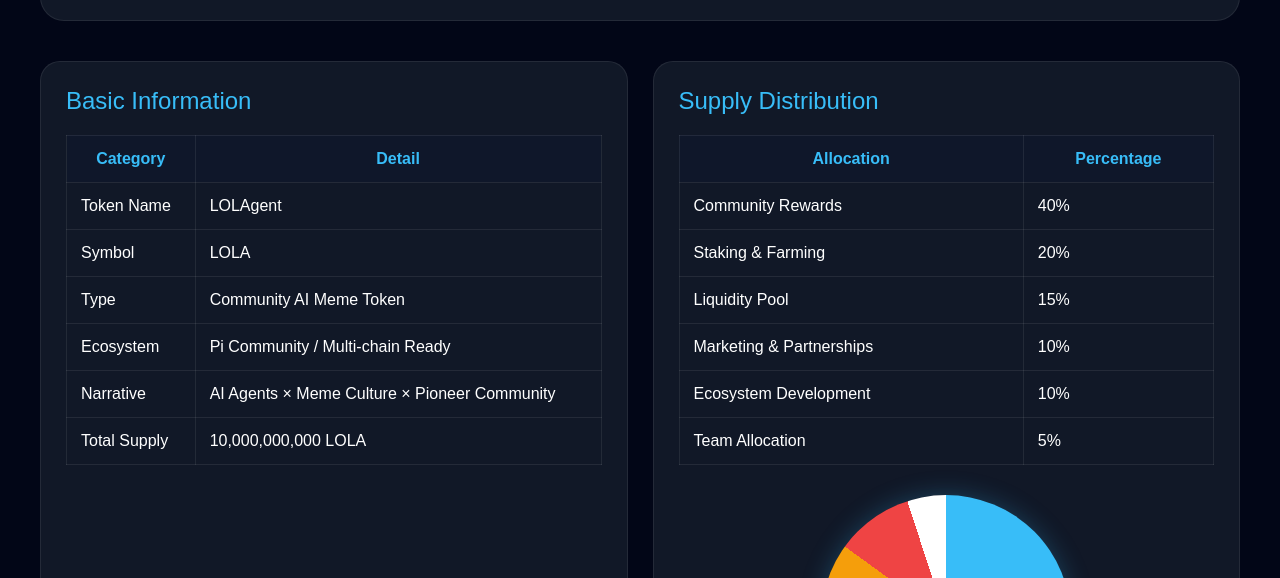
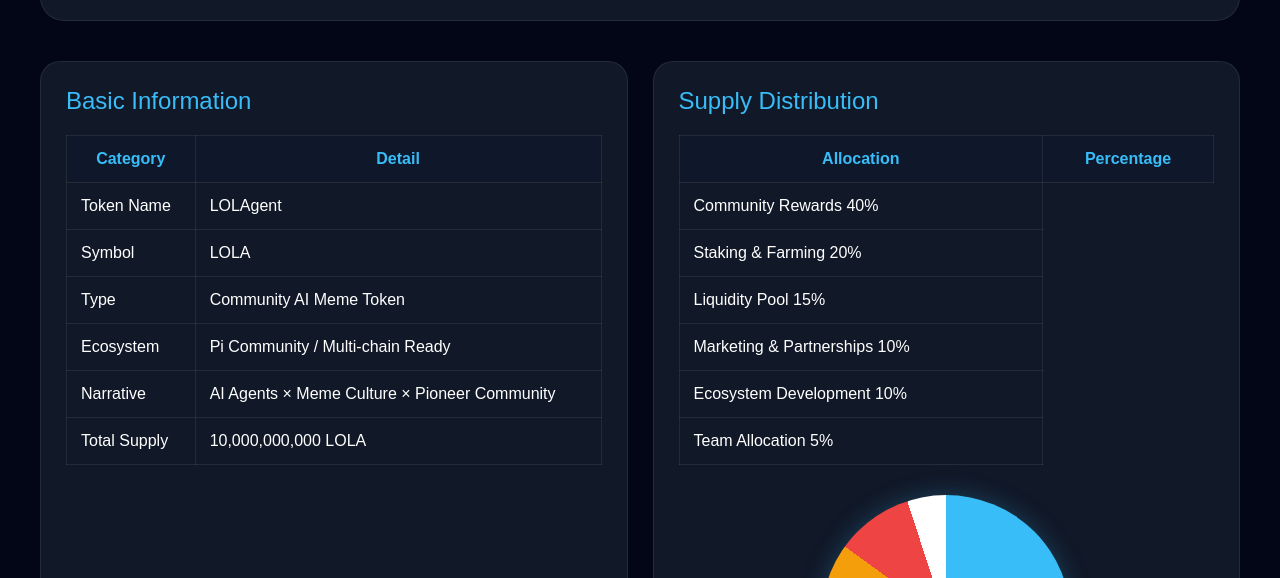
Before and after one commit to mursidi93/lolagent, a website: page whitepaper.html in a window 1280 px wide. Shown: the part 222-800 px from the top of the page. Drawn offline with Linux system fonts and the light colour scheme.

Commit message:
Update whitepaper.html

```diff
--- a/whitepaper.html
+++ b/whitepaper.html
@@ -204,33 +204,27 @@ Supply Distribution
 </tr>
 
 <tr>
-<td>Community Rewards</td>
-<td>40%</td>
+<td>Community Rewards 40%</td>
 </tr>
 
 <tr>
-<td>Staking & Farming</td>
-<td>20%</td>
+<td>Staking & Farming 20%</td>
 </tr>
 
 <tr>
-<td>Liquidity Pool</td>
-<td>15%</td>
+<td>Liquidity Pool 15%</td>
 </tr>
 
 <tr>
-<td>Marketing & Partnerships</td>
-<td>10%</td>
+<td>Marketing & Partnerships 10%</td>
 </tr>
 
 <tr>
-<td>Ecosystem Development</td>
-<td>10%</td>
+<td>Ecosystem Development 10%</td>
 </tr>
 
 <tr>
-<td>Team Allocation</td>
-<td>5%</td>
+<td>Team Allocation 5%</td>
 </tr>
 
 </table>
```
